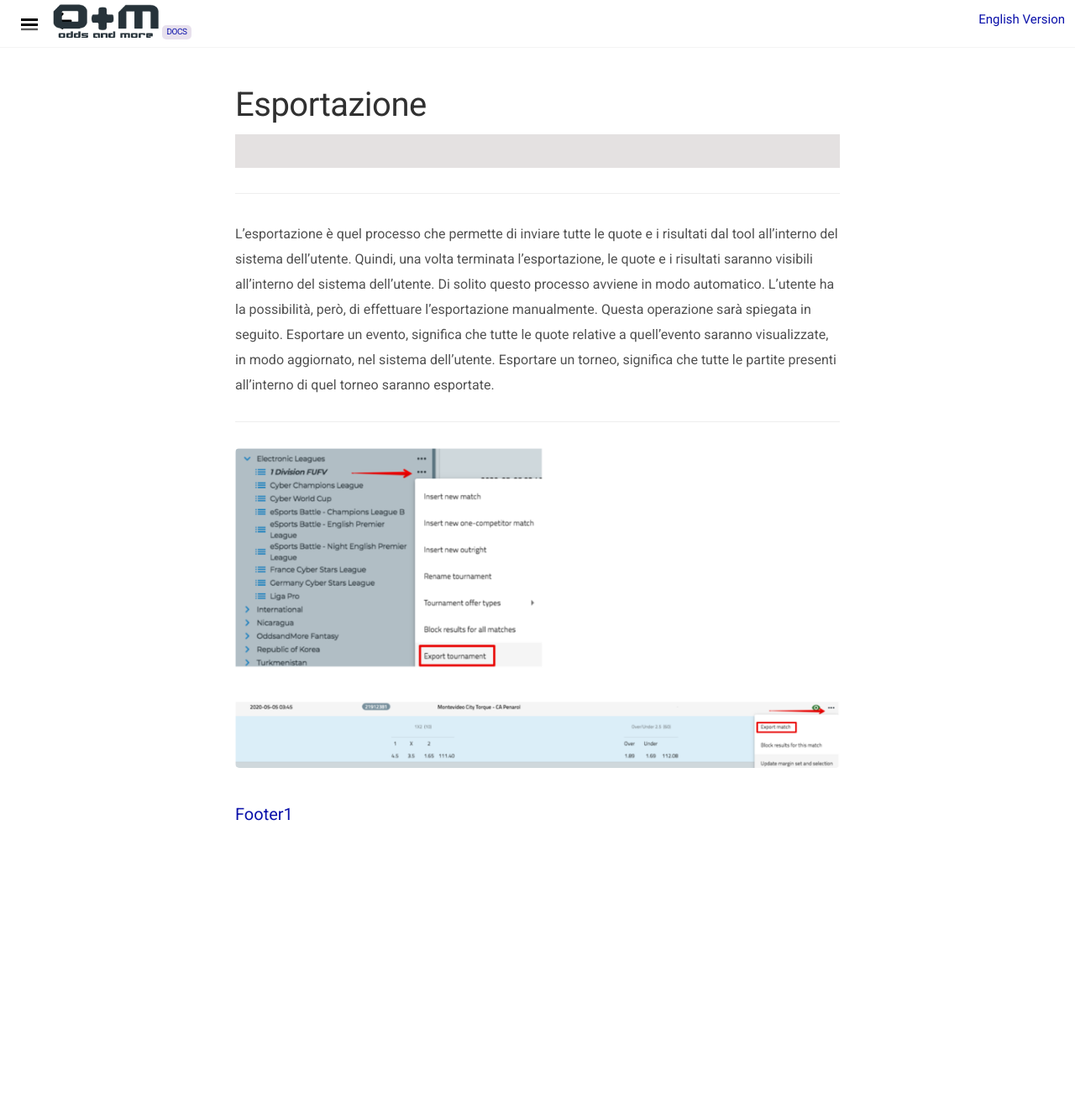
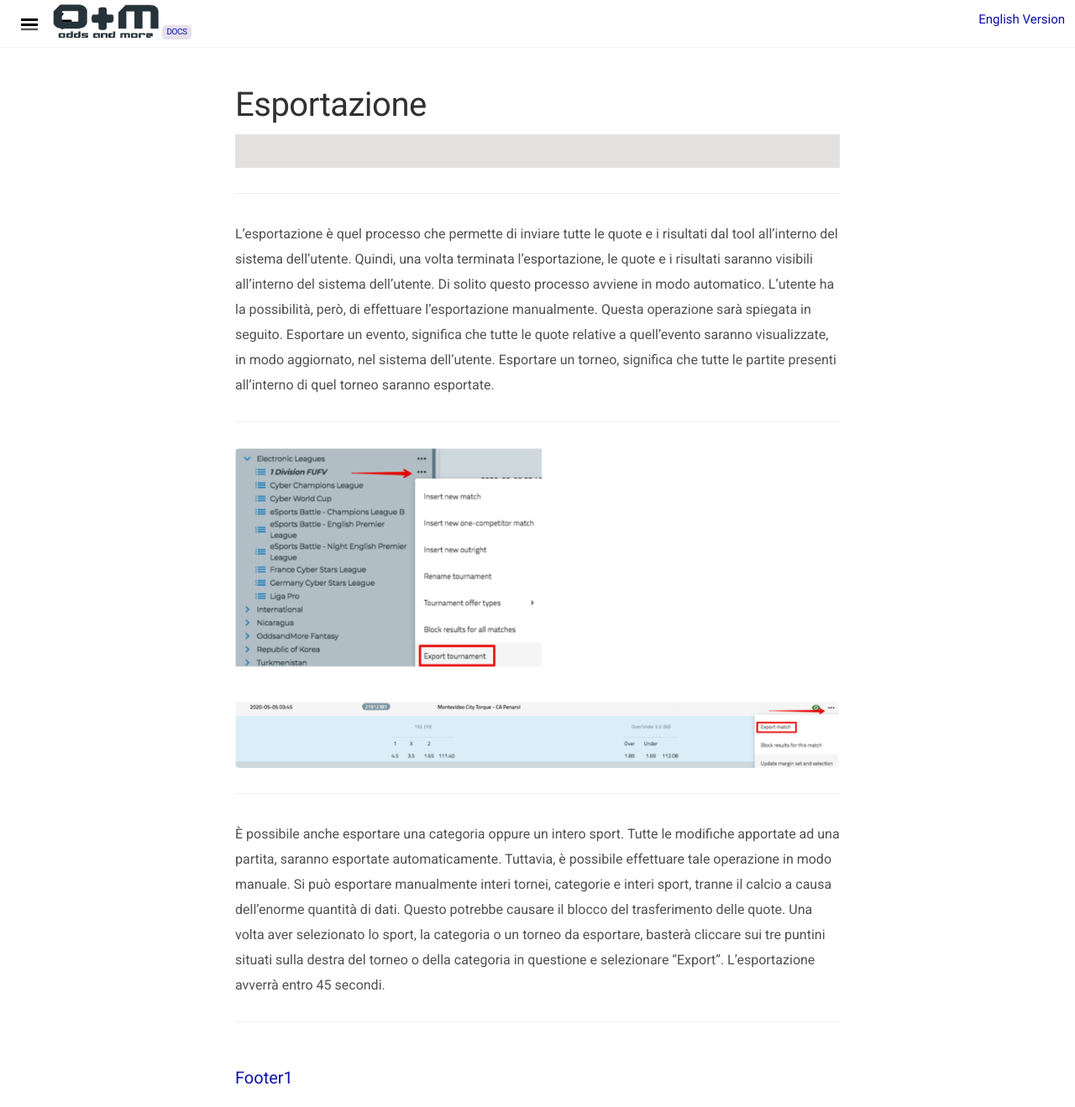
Before and after one commit to docsforodds/docs, a Jekyll site: the page built from docs/it/gestione-quote/esportazione.md, in a window 1280 px wide and 1319 px high. Shown: the whole window at 84% size. Built offline with Jekyll 4.4.1, drawn with Linux system fonts in a browser that asks for light colours; nearby versions of some CDN libraries.

Commit message:
added ---

```diff
--- a/docs/it/gestione-quote/esportazione.md
+++ b/docs/it/gestione-quote/esportazione.md
@@ -16,3 +16,9 @@ icon: fas fa-circle
 ---
 
 ![Markdown Plus]({{site.baseurl}}/public/images/gestione-quote/Oam-tool-export-tournament-and-match.png)
+
+---
+
+<font size="3">È possibile anche esportare una categoria oppure un intero sport. Tutte le modifiche apportate ad una partita, saranno esportate automaticamente. Tuttavia, è possibile effettuare tale operazione in modo manuale. Si può esportare manualmente interi tornei, categorie e interi sport, tranne il calcio a causa dell’enorme quantità di dati. Questo potrebbe causare il blocco del trasferimento delle quote. Una volta aver selezionato lo sport, la categoria o un torneo da esportare, basterà cliccare sui tre puntini situati sulla destra del torneo o della categoria in questione e selezionare “Export”. L’esportazione avverrà entro 45 secondi.</font>
+
+---
```
